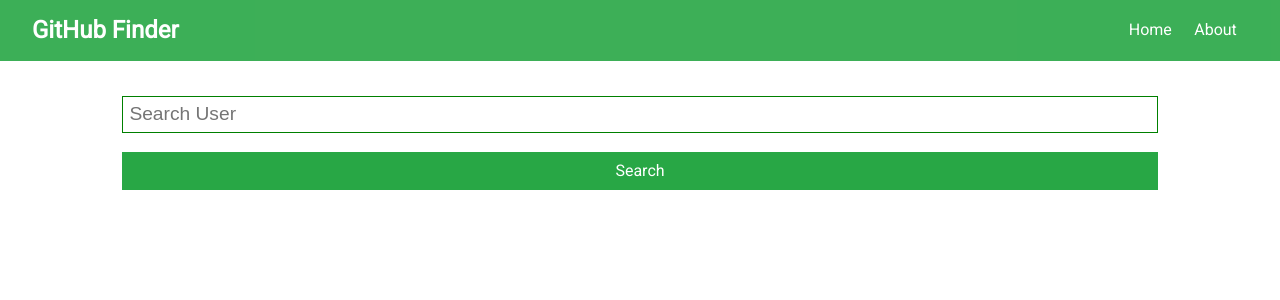
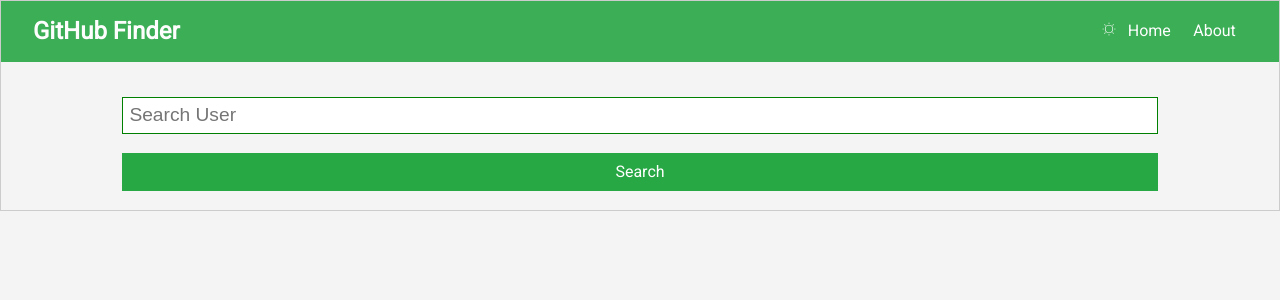
Before and after one commit to Hung2201/tranduchung_middterm3, a React (Create React App) app: page / in a window 1280 px wide. Shown: the top 300 px of the page. Built offline with nearby package versions, Linux system fonts and the light colour scheme; the HTML template or start-up script is replaced by a standard one.

Commit message:
Implement Dark theme / Light theme mechanic

```diff
--- a/package.json
+++ b/package.json
@@ -9,6 +9,7 @@
     "axios": "^1.7.2",
     "react": "^18.3.1",
     "react-dom": "^18.3.1",
+    "react-icons": "^5.2.1",
     "react-router-dom": "^6.23.1",
     "react-scripts": "5.0.1",
     "web-vitals": "^2.1.4"
--- a/src/components/layout/Navbar.js
+++ b/src/components/layout/Navbar.js
@@ -1,6 +1,17 @@
 import React from "react";
 import { Link } from "react-router-dom";
+import { useState, useEffect } from "react";
+import { CiLight } from "react-icons/ci";
 const Navbar = () => {
+  const [theme, setTheme] = useState("light");
+  useEffect(() => {
+    document.body.className = theme === "light" ? "bg-light " : "bg-dark";
+  }, [theme]);
+
+  const handleClick = (e) => {
+    e.preventDefault();
+    theme === "dark" ? setTheme("light") : setTheme("dark");
+  };
   return (
     <nav className="navbar bg-success">
       <h1>
@@ -8,6 +19,7 @@
       </h1>
       <ul>
         <li>
+          <CiLight onClick={handleClick} />
           <Link to="/">Home</Link>
           <Link to="/about">About</Link>
         </li>
```
Also changed, not shown: 1 other file (tests, documents, lock files or other folders).
